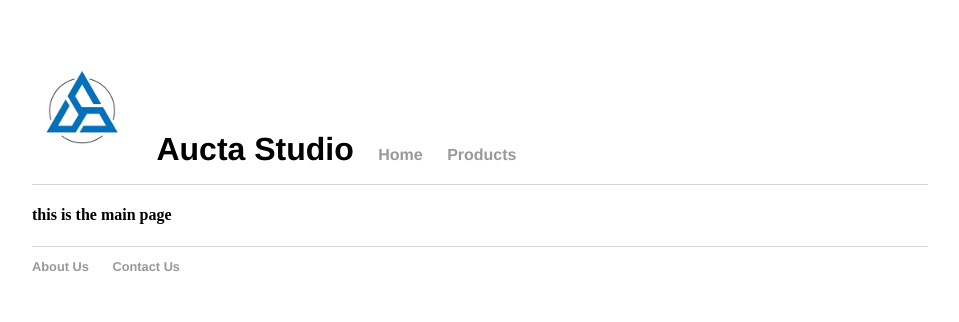
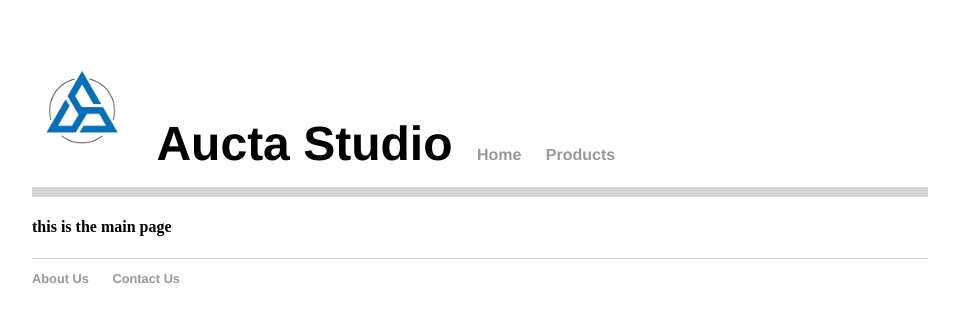
Before and after one commit to faithm2020/Aucta-Studio.github.io, a Jekyll site: the page built from index.html, in a window 1280 px wide. Shown: the top 322 px of the page, without its empty margins (160-1119 px from the left). Built offline with Jekyll 4.4.1, drawn with Linux system fonts in a browser that asks for light colours.

Commit message:
getting closer to wanted nav

```diff
--- a/css/main.css
+++ b/css/main.css
@@ -20,7 +20,7 @@ footer {
 }
 
 nav{
-    border-bottom: 1px solid #d5d5d5;
+    border-bottom: 10px solid #d5d5d5;
 }
 
 nav ul,
@@ -58,5 +58,5 @@ ul.posts li {
 #name{
     font-family: 'Helvetica', 'Arial', 'Sans-Serif';
     font-weight: bold;
-    font-size: 2em;
+    font-size: 3em;
 }
```
